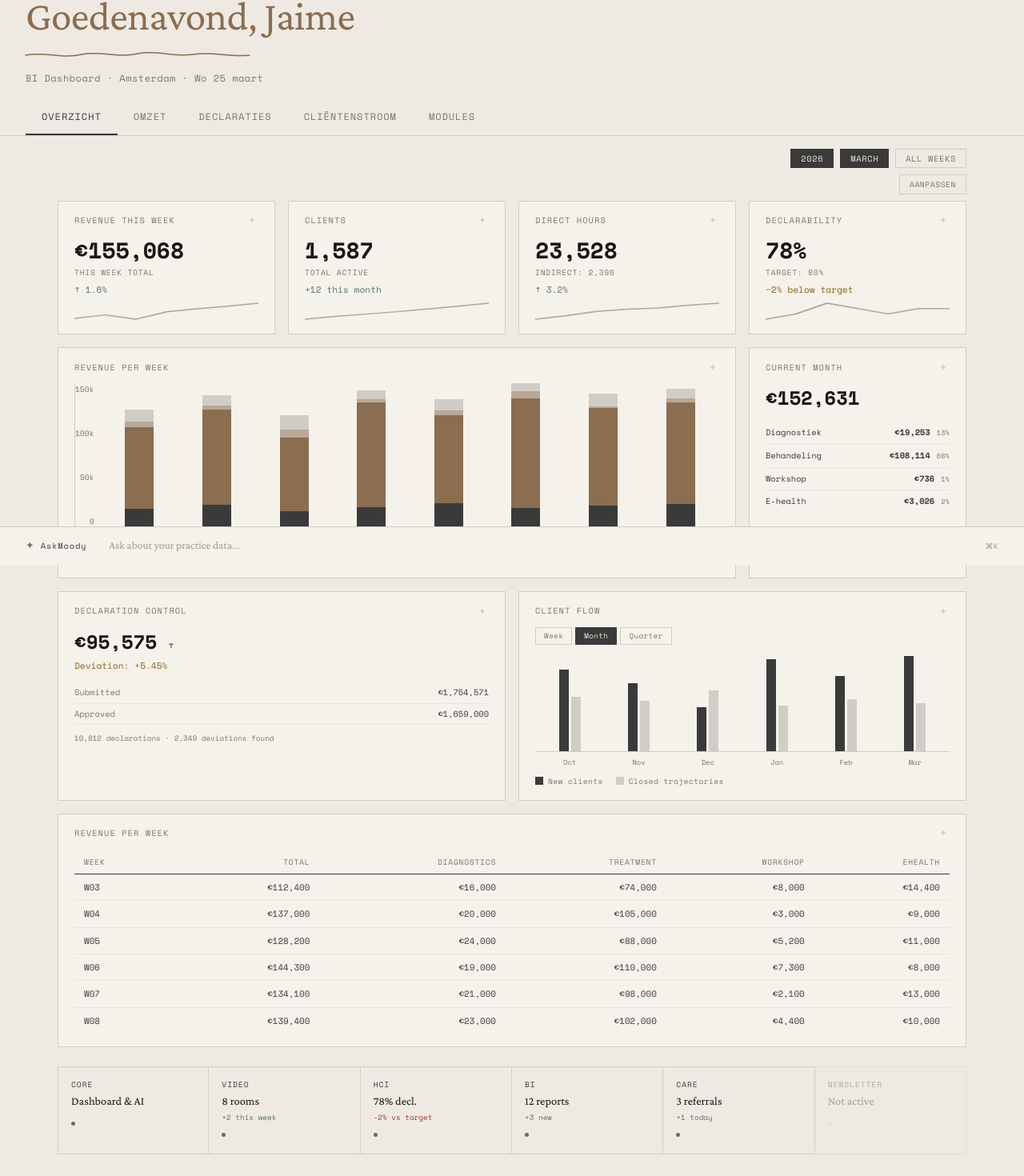
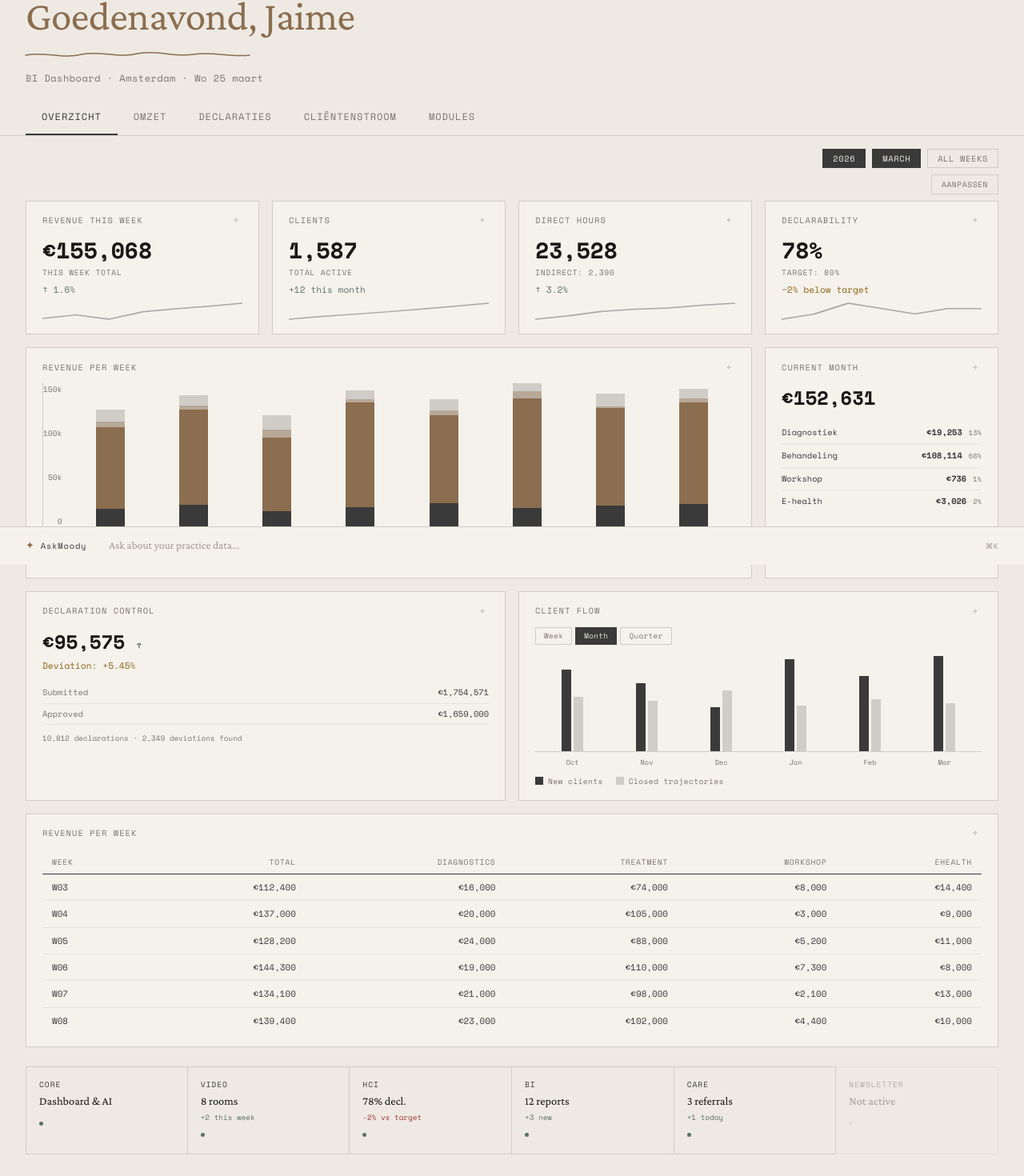
Before and after one commit to stmoerman/moodsai-vibe-design, a Next.js app: page /dashboard-example-3 in a window 1280 px wide. Shown: the part 94-1564 px from the top of the page at 80% size. Built offline with nearby package versions, Linux system fonts and the light colour scheme.

Commit message:
fix: match dashboard-example-3 max-width to 1600px like dashboard-example

```diff
--- a/app/dashboard-example-3/page.module.css
+++ b/app/dashboard-example-3/page.module.css
@@ -197,7 +197,7 @@
 .filtersRow {
   position: relative;
   z-index: 1;
-  max-width: 1200px;
+  max-width: 1600px;
   margin: 0 auto;
   padding: 16px 32px 8px;
   display: flex;
@@ -239,7 +239,7 @@
 .widgetGridArea {
   position: relative;
   z-index: 1;
-  max-width: 1200px;
+  max-width: 1600px;
   margin: 0 auto;
   padding: 0 32px;
 }
@@ -753,7 +753,7 @@
 .modulesRow {
   position: relative;
   z-index: 1;
-  max-width: 1200px;
+  max-width: 1600px;
   margin: 24px auto 0;
   padding: 0 32px;
   display: grid;
```
